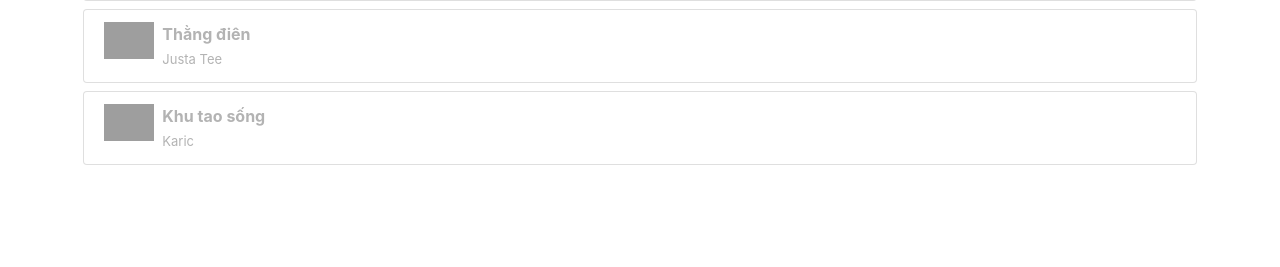
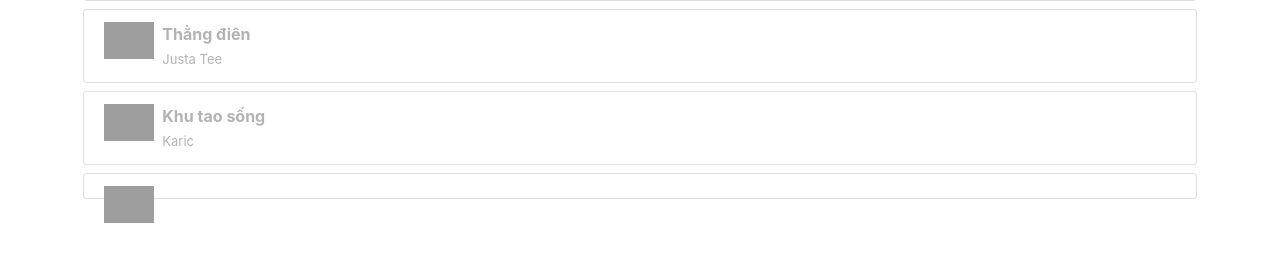
Before and after one commit to uncleyellow/btl-sportify, a PHP site: page /bxh.php in a window 1280 px wide. Shown: the part 188-455 px from the top of the page. Run offline with PHP 8.4, Linux system fonts and the light colour scheme; the visitor is signed in with stand-in values (Sample User, id 1); some libraries are stand-ins or nearby versions; grey boxes are pictures that could not be loaded.

Commit message:
Update bxh.php

```diff
--- a/sportify nâng cấp/bxh.php
+++ b/sportify nâng cấp/bxh.php
@@ -65,3 +65,8 @@
                                     </span>
                                 </div>
                             </a></li>
+                        <li><a href="./playnhac.php?id=3"
+                                class="list-group-item list-group-item-action flex-column align-items-start mb-2">
+                                <span>
+                                    <img class="float-left mr-2" src="./image/dl.jpg" width="50px">
+                                </span>
```
